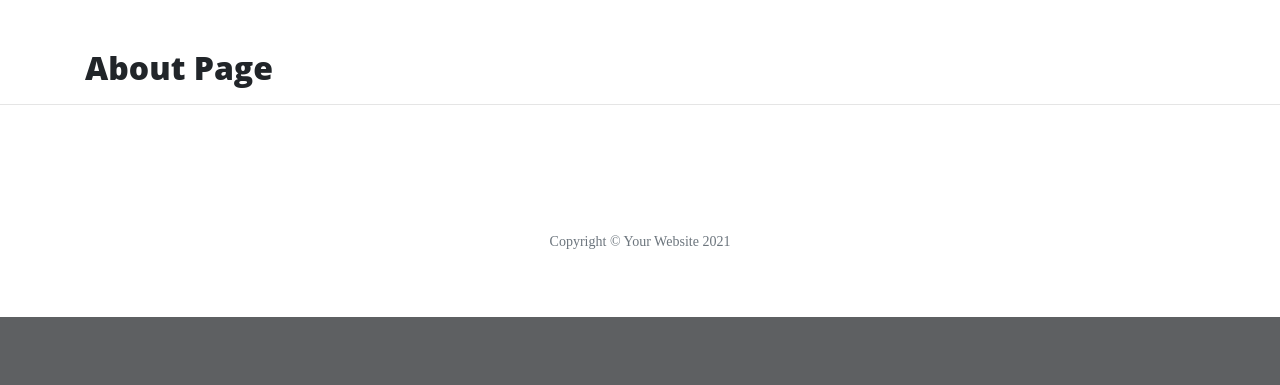
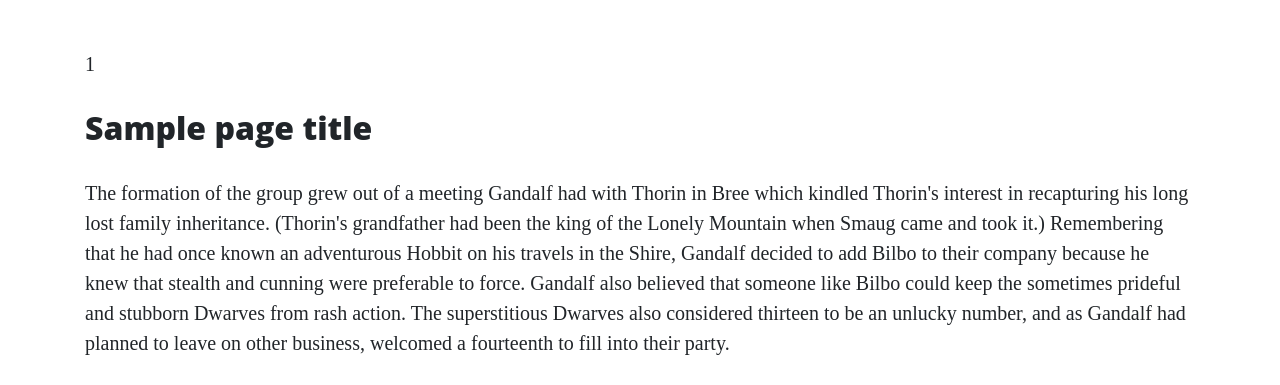
Before and after one commit to Gazroh87/thorin-flask-app, a Flask app: template templates/about.html in a window 1280 px wide. Shown: the part 629-1014 px from the top of the page. Before the commit the page ends 946 px from the top, so only its background shows below. Run offline with Flask 2, Linux system fonts and the light colour scheme; the template is opened without the code that fills it: most values are stand-ins (such as "Sample title", 1, 10 or a date in 2020); some libraries are stand-ins or nearby versions.

Commit message:
Added content to about page and added new arguments to render template functions to inject content to templates including a for loop example

```diff
--- a/app.py
+++ b/app.py
@@ -25,17 +25,18 @@
 
 @app.route("/about")
 def about():
-    return render_template("about.html")
+    return render_template(
+        "about.html", pge_title="About", list_of_nums=[1, 2, 3])
 
 
 @app.route("/contact")
 def contact():
-    return render_template("contact.html")
+    return render_template("contact.html", pge_title="Contact")
 
 
 @app.route("/careers")
 def careers():
-    return render_template("careers.html")
+    return render_template("careers.html", pge_title="Careers")
 
 
 if __name__ == "__main__":
--- /dev/null
+++ b/static/css/style.css
@@ -0,0 +1,3 @@
+.col-md-5 img {
+    width: 100%;
+}
--- a/templates/about.html
+++ b/templates/about.html
@@ -1,4 +1,43 @@
 {% extends "base.html" %}
 {% block content %}
-<h2>About Page</h2>
+
+{% for number in list_of_nums %}
+    <p>{{ number }}</p>
+{% endfor %}
+
+<h2>{{ page_title }}</h2>
+<p>The formation of the group grew out of a meeting Gandalf had with Thorin in Bree which kindled Thorin's interest in
+    recapturing his long lost family inheritance. (Thorin's grandfather had been the king of the Lonely Mountain when
+    Smaug came and took it.) Remembering that he had once known an adventurous Hobbit on his travels in the Shire,
+    Gandalf decided to add Bilbo to their company because he knew that stealth and cunning were preferable to force.
+    Gandalf also believed that someone like Bilbo could keep the sometimes prideful and stubborn Dwarves from rash
+    action. The superstitious Dwarves also considered thirteen to be an unlucky number, and as Gandalf had planned to
+    leave on other business, welcomed a fourteenth to fill into their party.</p>
+
+<div class="row featurette">
+    <div class="col-md-7">
+        <h3>Thorin II Oakenshield</h3>
+        <p>In the year TA 2746, Thorin II was born to Dwarven prince Thráin II in the mountain city of The Lonely
+            Mountain. Early in his youth, he and the other Dwarves of the Lonely Mountain were forced to flee by the
+            dragon Smaug in TA 2770. While in exile, he quickly grew to become a capable warrior. This was demonstrated
+            when he participated in the Battle of Azanulbizar in TA 2799. He marched with one of the Dwarven armies
+            beneath the East-gate of Moria. At some point in the fighting, his shield broke, and using an oaken tree
+            branch found on the floor as a shield, he gained the epithet "Oakenshield," which would remain with him even
+            in death.</p>
+    </div>
+    <div class="col-md-5">
+        <img src="https://static.wikia.nocookie.net/lotr/images/3/3f/ThorinBIG.jpg" alt="">
+    </div>
+</div>
+<div class="row featurette">
+    <div class="col-md-5">
+        <img src="https://static.wikia.nocookie.net/lotr/images/b/b4/The-Hobbit-Fili-and-Kili.jpg" alt="">
+    </div>
+    <div class="col-md-7">
+        <h3>Fili and Kili</h3>
+        <p>Fíli and Kíli were nephews of Thorin, who was the elder brother of their mother Dís. They were also nephews
+            of Frerin, grandsons of Thráin II, and great-grandsons of Thrór. Fíli's most distinguishing feature was his
+            long nose, the longest of any of the Dwarves in Thorin's company.</p>
+    </div>
+</div>
 {% endblock %}
--- a/templates/base.html
+++ b/templates/base.html
@@ -5,8 +5,9 @@
     <meta charset="UTF-8">
     <meta name="viewport" content="width=device-width, initial-scale=1.0">
     <meta http-equiv="X-UA-Compatible" content="ie=edge">
-    <link rel="stylesheet" href="{{ url_for('static', filename='vendor/bootstrap/css/bootstrap.min.css') }}">
-    <link rel="stylesheet" href="{{ url_for('static', filename='css/clean-blog.min.css') }}">
+    <link rel="stylesheet" href="{{ url_for('static', filename='vendor/bootstrap/css/bootstrap.min.css') }}" type="text/css">
+    <link rel="stylesheet" href="{{ url_for('static', filename='css/clean-blog.min.css') }}" type="text/css">
+    <link rel="stylesheet" href="{{ url_for('static', filename='css/style.css') }}" type="text/css">
     <title>Hello Flask</title>
 </head>
 
--- a/templates/careers.html
+++ b/templates/careers.html
@@ -1,4 +1,4 @@
 {% extends "base.html" %}
 {% block content %}
-<h2>Come Work With Us!</h2>
+<h2>{{ pge_title }}</h2>
 {% endblock %}
--- a/templates/contact.html
+++ b/templates/contact.html
@@ -1,4 +1,4 @@
 {% extends "base.html" %}
 {% block content %}
-<h2>Contact Us</h2>
+<h2>{{ pge_title }}</h2>
 {% endblock %}
```
